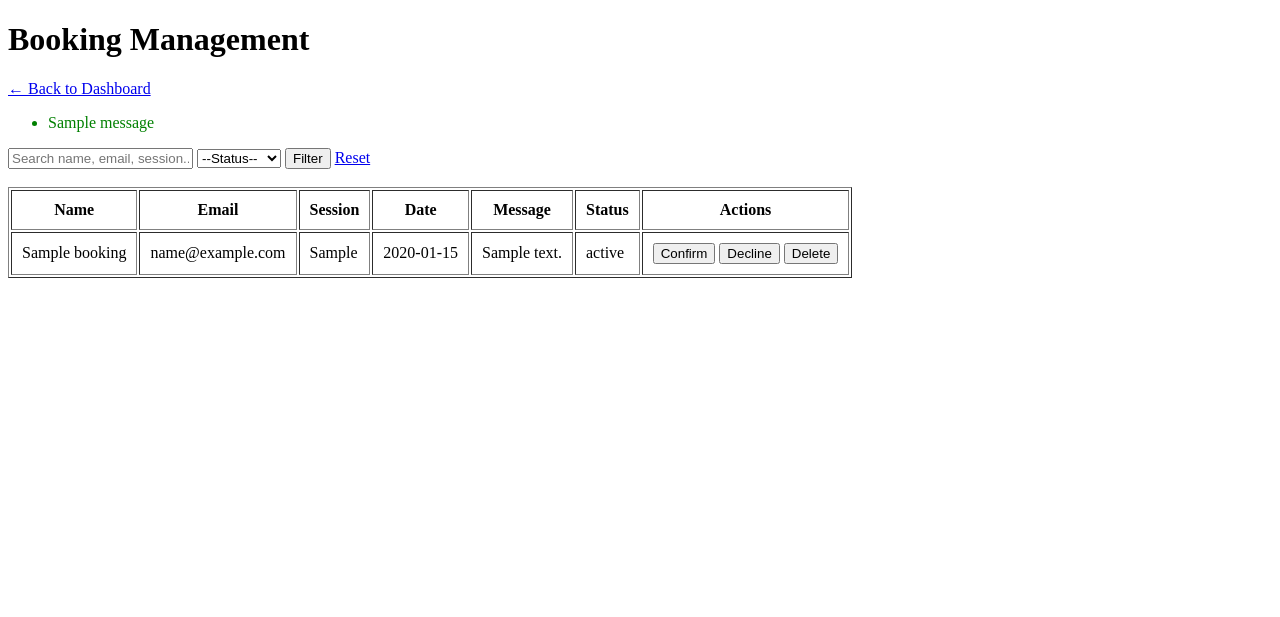
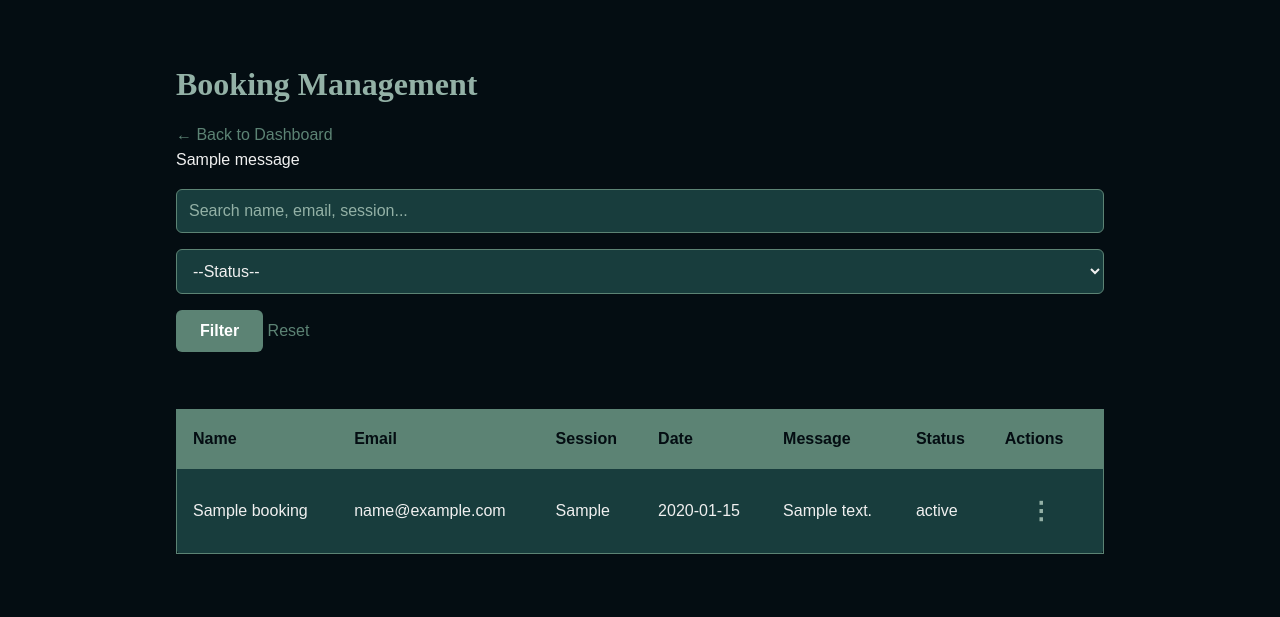
Before and after one commit to Herman-Gathege/photographer-site, a Flask app: page /admin/bookings in a window 1280 px wide. Shown: the top 617 px of the page. Run offline with Flask 3, Linux system fonts and the light colour scheme; a user stored in the database is signed in; tables that the repository leaves empty hold one stand-in row (values such as "Sample post"); one stand-in notice (Sample message) is shown.

```diff
--- a/backend/app/static/css/styles.css
+++ b/backend/app/static/css/styles.css
@@ -0,0 +1,301 @@
+/* === ROOT VARIABLES === */
+:root {
+  --font-body: 'Work Sans', sans-serif;
+  --font-heading: 'Marcellus SC', serif;
+
+  --color-bg: #040D12;
+  --color-text: #F0F0F0;
+  --color-muted: #93B1A6;
+  --color-accent: #5C8374;
+  --color-accent-dark: #183D3D;
+  --color-panel: #183D3D;
+  --color-border: #5C8374;
+  --color-white: #ffffff;
+
+  --radius: 6px;
+  --shadow: 0 4px 14px rgba(0,0,0,0.1);
+  --max-width: 960px;
+  --transition: all 0.3s ease;
+}
+
+/* === RESET === */
+* {
+  box-sizing: border-box;
+  margin: 0;
+  padding: 0;
+}
+
+html {
+  scroll-behavior: smooth;
+}
+
+body {
+  font-family: var(--font-body);
+  background-color: var(--color-bg);
+  color: var(--color-text);
+  line-height: 1.6;
+  padding: 2rem;
+}
+
+/* === TYPOGRAPHY === */
+h1, h2, h3, h4, h5 {
+  font-family: var(--font-heading);
+  color: var(--color-muted);
+  margin-bottom: 1rem;
+  line-height: 1.3;
+}
+
+p {
+  margin-bottom: 1rem;
+  color: var(--color-text);
+}
+
+a {
+  color: var(--color-accent);
+  text-decoration: none;
+  transition: var(--transition);
+}
+
+a:hover {
+  text-decoration: underline;
+}
+
+/* === LAYOUT HELPERS === */
+.page-wrapper, .container {
+  max-width: var(--max-width);
+  margin: 0 auto;
+  padding: 2rem 1rem;
+}
+
+.centered {
+  text-align: center;
+}
+
+.section {
+  margin: 3rem 0;
+}
+
+/* === BUTTONS === */
+.button,
+button {
+  background-color: var(--color-accent);
+  color: var(--color-white);
+  padding: 0.75rem 1.5rem;
+  border: none;
+  border-radius: var(--radius);
+  font-weight: 600;
+  font-size: 1rem;
+  cursor: pointer;
+  transition: var(--transition);
+}
+
+.button:hover,
+button:hover {
+  background-color: var(--color-accent-dark);
+}
+
+/* === FORMS === */
+label {
+  display: block;
+  margin-bottom: 0.5rem;
+  font-weight: 500;
+  color: var(--color-muted);
+}
+
+input, textarea, select {
+  background-color: var(--color-panel);
+  color: var(--color-text);
+  border: 1px solid var(--color-border);
+  border-radius: var(--radius);
+  padding: 0.75rem;
+  font-size: 1rem;
+  margin-bottom: 1rem;
+  width: 100%;
+}
+
+input::placeholder,
+textarea::placeholder {
+  color: var(--color-muted);
+}
+
+/* === FORM WRAPPER === */
+.form-wrapper {
+  max-width: 600px;
+  background: var(--color-white);
+  color: #111;
+  padding: 2rem;
+  border-radius: var(--radius);
+  box-shadow: var(--shadow);
+  margin: 2rem auto;
+}
+
+/* === TABLES === */
+table {
+  width: 100%;
+  border-collapse: collapse;
+  background-color: var(--color-panel);
+  border: 1px solid var(--color-border);
+  margin-top: 2rem;
+  border-radius: var(--radius);
+  overflow: visible !important; /* Ensure border-radius applies */
+}
+
+th, td {
+  padding: 1rem;
+  border-bottom: 1px solid var(--color-border);
+  color: var(--color-text);
+}
+
+td {
+  overflow: visible !important;
+  position: relative;
+}
+
+th {
+  background-color: var(--color-accent);
+  color: var(--color-bg);
+  text-align: left;
+}
+
+/* === CARDS === */
+.card {
+  background-color: var(--color-panel);
+  border: 1px solid var(--color-border);
+  border-radius: var(--radius);
+  padding: 1.5rem;
+  margin-bottom: 2rem;
+  box-shadow: var(--shadow);
+}
+
+/* === FLASH MESSAGES === */
+ul li {
+  list-style: none;
+  margin-bottom: 0.5rem;
+  color: var(--color-muted);
+  font-weight: 500;
+}
+
+ul li a {
+  color: var(--color-text);
+}
+
+ul li a:hover {
+  color: var(--color-muted);
+}
+
+/* === DASHBOARD HEADER === */
+.admin-header {
+  display: flex;
+  justify-content: space-between;
+  align-items: center;
+  flex-wrap: wrap;
+  margin-bottom: 2rem;
+  gap: 1rem;
+}
+
+.actions-dropdown-wrapper {
+  position: relative;
+  display: inline-block;
+    z-index: 100; /* Force higher stack */
+
+}
+
+.dropdown-toggle {
+  background: transparent;
+  border: none;
+  font-size: 1.5rem;
+  color: #93B1A6;
+  cursor: pointer;
+}
+
+.dropdown-menu {
+  position: absolute;
+  top: 100%;
+  right: 0;
+  background-color: #183D3D;
+  border: 1px solid #5C8374;
+  border-radius: 8px;
+  padding: 0.5rem;
+  z-index: 999;
+  min-width: 150px;
+  display: flex;
+  flex-direction: column;
+  box-shadow: 0 4px 20px rgba(0, 0, 0, 0.2);
+  margin-top: 0.25rem;
+}
+
+.dropdown-menu form {
+  margin: 0;
+}
+
+.dropdown-menu button {
+  background: none;
+  color: #F0F0F0;
+  padding: 0.5rem 1rem;
+  text-align: left;
+  border: none;
+  width: 100%;
+  font-size: 0.95rem;
+  cursor: pointer;
+  border-radius: 4px;
+}
+
+.dropdown-menu button:hover {
+  background-color: #5C8374;
+}
+
+.hidden {
+  display: none;
+}
+
+
+
+/* === RESPONSIVE === */
+@media (max-width: 768px) {
+  .page-wrapper, .container {
+    padding: 1rem;
+  }
+
+  h1 {
+    font-size: 2rem;
+  }
+
+  .button, button {
+    width: 100%;
+    text-align: center;
+  }
+
+  .admin-header {
+    flex-direction: column;
+    align-items: flex-start;
+  }
+
+  table,
+  thead,
+  tbody,
+  th,
+  td,
+  tr {
+    display: block;
+  }
+
+  tr {
+    margin-bottom: 1.5rem;
+  }
+
+  td {
+    position: relative;
+    padding-left: 50%;
+  }
+
+  td::before {
+    position: absolute;
+    top: 1rem;
+    left: 1rem;
+    width: 45%;
+    white-space: nowrap;
+    font-weight: bold;
+    color: var(--color-muted);
+    content: attr(data-label);
+  }
+}
--- a/backend/app/static/js/main.js
+++ b/backend/app/static/js/main.js
@@ -11,3 +11,27 @@ window.addEventListener('keydown', function (e) {
     window.location.href = "/auth/login"; // Update if your login route is different
   }
 });
+
+
+
+document.addEventListener('DOMContentLoaded', () => {
+  document.querySelectorAll('.dropdown-toggle').forEach(toggle => {
+    toggle.addEventListener('click', function (e) {
+      const menu = this.nextElementSibling;
+      menu.classList.toggle('hidden');
+
+      // Optional: hide others
+      document.querySelectorAll('.dropdown-menu').forEach(m => {
+        if (m !== menu) m.classList.add('hidden');
+      });
+
+      // Close on outside click
+      document.addEventListener('click', function outsideClickListener(ev) {
+        if (!menu.contains(ev.target) && ev.target !== toggle) {
+          menu.classList.add('hidden');
+          document.removeEventListener('click', outsideClickListener);
+        }
+      });
+    });
+  });
+});
--- a/backend/app/templates/admin/bookings.html
+++ b/backend/app/templates/admin/bookings.html
@@ -8,6 +8,8 @@
 </head>
 
 <body>
+  <div class="container">
+
     <h1>Booking Management</h1>
     <a href="{{ url_for('admin.dashboard') }}">← Back to Dashboard</a>
 
@@ -15,8 +17,9 @@
     {% if messages %}
     <ul>
       {% for category, message in messages %}
-    <li style="color: green;">{{ message }}</li>
+      <p class="flash-{{ category }}">{{ message }}</p>
       {% endfor %}
+
     </ul>
     {% endif %}
     {% endwith %}
@@ -38,7 +41,7 @@
     <br>
 
 
-  <table border="1" cellpadding="10">
+    <table class="table">
       <tr>
         <th>Name</th>
         <th>Email</th>
@@ -56,7 +59,7 @@
         <td>{{ booking.date_requested }}</td>
         <td>{{ booking.message }}</td>
         <td>{{ booking.status }}</td>
-      <td>
+        <!-- <td>
           <form action="{{ url_for('admin.update_booking_status', booking_id=booking.id, new_status='confirmed') }}"
             method="POST" style="display:inline;">
             <input type="hidden" name="csrf_token" value="{{ csrf_token() }}">
@@ -74,7 +77,32 @@
             <input type="hidden" name="csrf_token" value="{{ csrf_token() }}"> <button type="submit"
               onclick="return confirm('Delete this booking?')">Delete</button>
           </form>
+        </td> -->
+
+        <td>
+          <div class="actions-dropdown-wrapper">
+            <button class="dropdown-toggle">⋮</button>
+            <div class="dropdown-menu hidden">
+              <form action="{{ url_for('admin.update_booking_status', booking_id=booking.id, new_status='confirmed') }}"
+                method="POST">
+                <input type="hidden" name="csrf_token" value="{{ csrf_token() }}">
+                <button type="submit">✅ Confirm</button>
+              </form>
+              <form action="{{ url_for('admin.update_booking_status', booking_id=booking.id, new_status='declined') }}"
+                method="POST">
+                <input type="hidden" name="csrf_token" value="{{ csrf_token() }}">
+                <button type="submit">❌ Decline</button>
+              </form>
+              <form action="{{ url_for('admin.delete_booking', booking_id=booking.id) }}" method="POST">
+                <input type="hidden" name="csrf_token" value="{{ csrf_token() }}">
+                <button type="submit" onclick="return confirm('Delete this booking?')">🗑️ Delete</button>
+              </form>
+            </div>
+          </div>
         </td>
+
+
+
       </tr>
       {% endfor %}
     </table>
@@ -82,6 +110,10 @@
     {% if bookings|length == 0 %}
     <p>No bookings yet.</p>
     {% endif %}
+
+  </div>
 </body>
+<script src="{{ url_for('static', filename='js/main.js') }}"></script>
+
 
 </html>
```
Also changed, not shown: backend/app/templates/admin/change_credentials.html (+9 -0 lines), backend/app/templates/admin/create_post.html (+17 -1 lines), backend/app/templates/admin/dashboard.html (+21 -3 lines), backend/app/templates/admin/edit_post.html (+16 -1 lines), backend/app/templates/contact.html (+18 -5 lines), backend/app/templates/index.html (+7 -3 lines), backend/app/templates/login.html (+12 -3 lines). Lines whose indentation alone changed are shown as unchanged.
